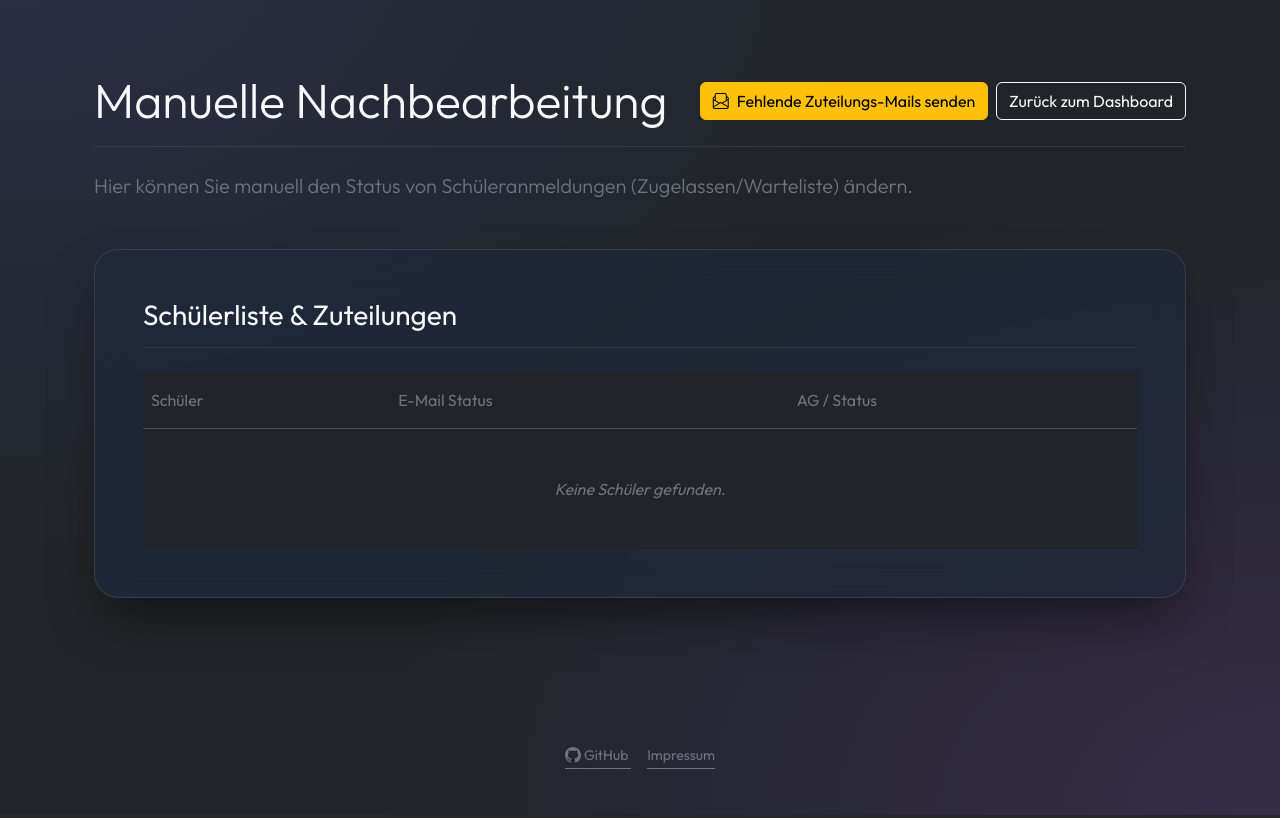
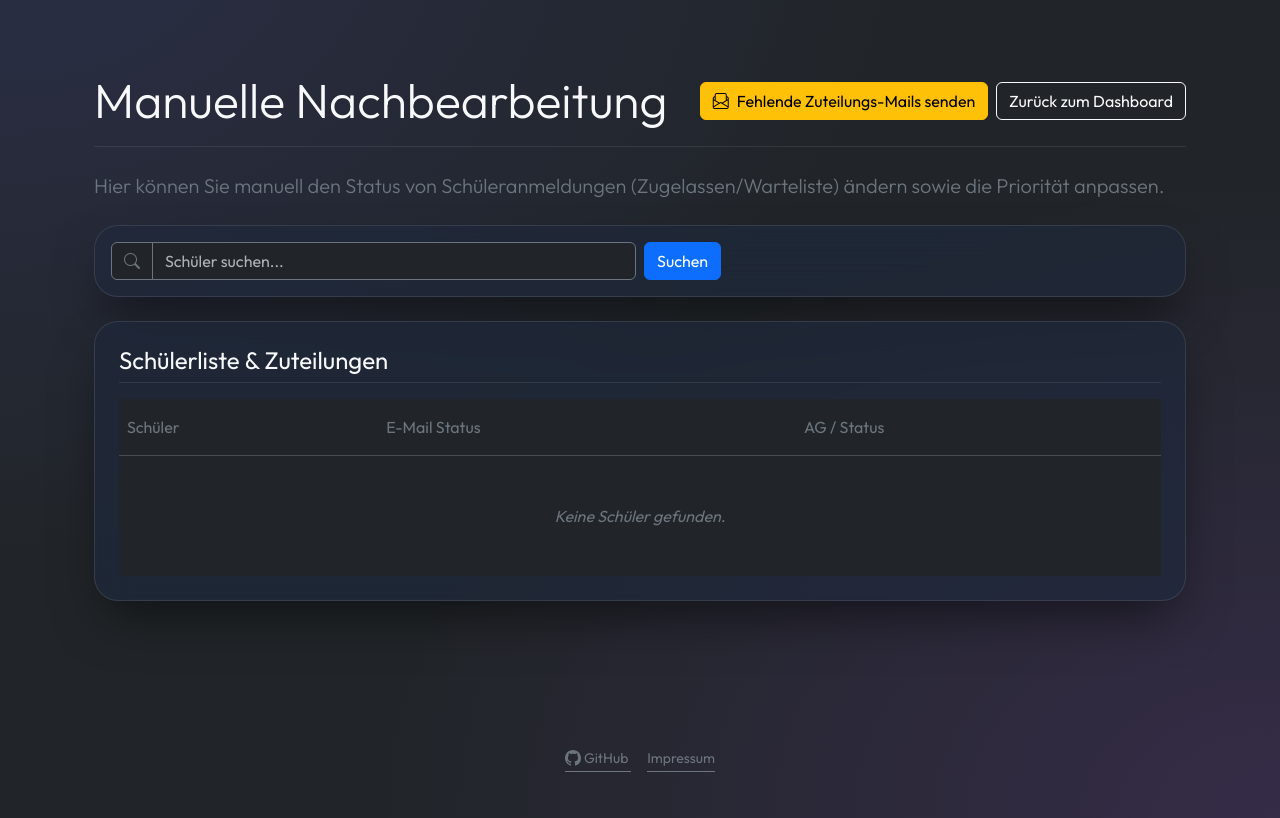
Before and after one commit to ruben-sch/schul-ag-portal-gechingen, a Django app: page /manual-intervention/ in a window 1280 px wide. Shown: the part 83-901 px from the top of the page. Run offline with Django 4.2, Linux system fonts and the light colour scheme; the visitor is signed in with stand-in values (Sample User, id 1).

Commit message:
feat(ui): improve manual intervention view with search and inline priority editing
- Add search bar to filter students by name via GET request
- Introduce inline priority editing for single student registrations
- Update manual_intervention table to improve compactness and visual hierarchy
- Add related unit tests for searching and priority update logic

```diff
--- a/ags/templates/ags/manual_intervention.html
+++ b/ags/templates/ags/manual_intervention.html
@@ -17,12 +17,30 @@
         </div>
     </div>
 
-    <p class="lead text-secondary mb-5">
-        Hier können Sie manuell den Status von Schüleranmeldungen (Zugelassen/Warteliste) ändern.
+    <p class="lead text-secondary mb-4">
+        Hier können Sie manuell den Status von Schüleranmeldungen (Zugelassen/Warteliste) ändern sowie die Priorität anpassen.
     </p>
 
-    <div class="glass-card p-4 p-md-5">
-        <h2 class="h3 text-light mb-4 pb-3 border-bottom border-secondary border-opacity-25">Schülerliste & Zuteilungen
+    <!-- Search Bar -->
+    <div class="glass-card p-3 mb-4">
+        <form method="get" class="row g-2 align-items-center">
+            <div class="col-12 col-md-8 col-lg-6">
+                <div class="input-group">
+                    <span class="input-group-text bg-dark border-secondary text-secondary"><i class="bi bi-search"></i></span>
+                    <input type="text" name="search_query" class="form-control bg-dark text-light border-secondary" placeholder="Schüler suchen..." value="{{ search_query }}">
+                    {% if search_query %}
+                    <a href="{% url 'manual_intervention' %}" class="btn btn-outline-secondary"><i class="bi bi-x-Lg"></i> X</a>
+                    {% endif %}
+                </div>
+            </div>
+            <div class="col-auto">
+                <button type="submit" class="btn btn-primary">Suchen</button>
+            </div>
+        </form>
+    </div>
+
+    <div class="glass-card p-3 p-md-4">
+        <h2 class="h4 text-light mb-3 pb-2 border-bottom border-secondary border-opacity-25">Schülerliste & Zuteilungen
         </h2>
         <div class="table-responsive">
             <table class="table table-dark table-hover table-borderless align-middle mb-0"
@@ -37,11 +55,11 @@
                 <tbody class="border-top-0">
                     {% for student in students %}
                     <tr class="border-bottom border-secondary border-opacity-10 align-top">
-                        <td class="py-4">
-                            <strong class="text-light d-block fs-5 mb-1">{{ student.name }}</strong>
+                        <td class="py-2">
+                            <strong class="text-light d-block fs-6 mb-0">{{ student.name }}</strong>
                             <span class="text-secondary small">Klasse {{ student.klassenstufe }}</span>
                         </td>
-                        <td class="py-4">
+                        <td class="py-2">
                             <div class="d-flex flex-column gap-2" style="min-width: 250px;">
                                 <form method="post" action="{% url 'resend_email' %}" class="m-0">
                                     {% csrf_token %}
@@ -77,32 +95,44 @@
                                 </form>
                             </div>
                         </td>
-                        <td class="py-4">
+                        <td class="py-2">
                             {% for anm in student.anmeldungen.all %}
                             <div
-                                class="bg-dark bg-opacity-50 rounded-3 p-3 mb-3 border border-secondary border-opacity-25 transition-all">
+                                class="bg-dark bg-opacity-50 rounded p-2 mb-1 border border-secondary border-opacity-25 transition-all">
                                 <div
-                                    class="d-flex flex-column flex-md-row justify-content-between align-items-md-center gap-3">
+                                    class="d-flex flex-column flex-md-row justify-content-between align-items-md-center gap-2">
                                     <div class="d-flex align-items-center flex-wrap gap-2 text-light">
-                                        <span class="fw-medium">{{ anm.ag.name }}</span>
+
+                                        <!-- PRIO Form -->
+                                        <form method="post" action="{% url 'manual_intervention' %}{% if search_query %}?search_query={{search_query}}{% endif %}" class="m-0 d-flex align-items-center">
+                                            {% csrf_token %}
+                                            <input type="hidden" name="anmeldung_id" value="{{ anm.id }}">
+                                            <input type="hidden" name="action" value="update_prio">
+                                            <div class="input-group input-group-sm" style="width: 80px;">
+                                                <span class="input-group-text bg-secondary bg-opacity-25 border-secondary text-light px-1" title="Priorität">#</span>
+                                                <input type="number" name="prio" value="{{ anm.prio }}" class="form-control form-control-sm bg-dark text-light border-secondary px-1 text-center" min="1" max="99" onchange="this.form.submit()">
+                                            </div>
+                                        </form>
+
+                                        <span class="fw-medium small">{{ anm.ag.name }}</span>
                                         {% if anm.status == 'ACCEPTED' %}
                                         <span
-                                            class="badge bg-success bg-opacity-25 text-success border border-success border-opacity-50 px-2 py-1 rounded-pill">Zugelassen</span>
+                                            class="badge bg-success bg-opacity-25 text-success border border-success border-opacity-50 px-2 py-1 rounded-pill" style="font-size: 0.7rem;">Zugelassen</span>
                                         {% else %}
                                         <span
-                                            class="badge bg-danger bg-opacity-25 text-danger border border-danger border-opacity-50 px-2 py-1 rounded-pill">Warteliste</span>
+                                            class="badge bg-danger bg-opacity-25 text-danger border border-danger border-opacity-50 px-2 py-1 rounded-pill" style="font-size: 0.7rem;">Warteliste</span>
                                         {% endif %}
                                     </div>
-                                    <form method="post" class="m-0">
+                                    <form method="post" action="{% url 'manual_intervention' %}{% if search_query %}?search_query={{search_query}}{% endif %}" class="m-0">
                                         {% csrf_token %}
                                         <input type="hidden" name="anmeldung_id" value="{{ anm.id }}">
                                         <input type="hidden" name="action" value="toggle_status">
                                         <button type="submit"
-                                            class="btn btn-sm {% if anm.status == 'ACCEPTED' %}btn-outline-warning{% else %}btn-outline-success{% endif %}">
+                                            class="btn btn-sm py-0 px-2 {% if anm.status == 'ACCEPTED' %}btn-outline-warning{% else %}btn-outline-success{% endif %}" style="font-size: 0.8rem;">
                                             {% if anm.status == 'ACCEPTED' %}
-                                            <i class="bi bi-arrow-down-circle me-1"></i>Auf Warteliste setzen
+                                            <i class="bi bi-arrow-down-circle"></i> Warteliste
                                             {% else %}
-                                            <i class="bi bi-check-circle me-1"></i>Zulassen
+                                            <i class="bi bi-check-circle"></i> Zulassen
                                             {% endif %}
                                         </button>
                                     </form>
--- a/ags/views.py
+++ b/ags/views.py
@@ -168,11 +168,22 @@ def manual_intervention(request):
         anm_id = request.POST.get('anmeldung_id')
 
         try:
-            anm = Anmeldung.objects.get(id=anm_id)
-            if action == 'toggle_status':
-                anm.status = Anmeldung.Status.REJECTED if anm.status == Anmeldung.Status.ACCEPTED else Anmeldung.Status.ACCEPTED
-                anm.save()
-                messages.success(request, f"Status für {anm.schueler.name} in {anm.ag.name} geändert.")
+            if action == 'send_all_unsent':
+                from .emails import send_allocation_emails
+                send_allocation_emails(only_unsent=True)
+                messages.success(request, "Alle fehlenden Zuteilungs-Mails wurden (sofern möglich) erfolgreich versendet.")
+            else:
+                anm = Anmeldung.objects.get(id=anm_id)
+                if action == 'toggle_status':
+                    anm.status = Anmeldung.Status.REJECTED if anm.status == Anmeldung.Status.ACCEPTED else Anmeldung.Status.ACCEPTED
+                    anm.save()
+                    messages.success(request, f"Status für {anm.schueler.name} in {anm.ag.name} geändert.")
+                elif action == 'update_prio':
+                    new_prio = request.POST.get('prio')
+                    if new_prio and new_prio.isdigit():
+                        anm.prio = int(new_prio)
+                        anm.save()
+                        messages.success(request, f"Priorität für {anm.schueler.name} in {anm.ag.name} auf {new_prio} aktualisiert.")
         except Anmeldung.DoesNotExist:
             logger.warning(f"Anmeldung mit ID {anm_id} nicht gefunden in manual_intervention.")
             messages.error(request, "Ausgewählte Anmeldung konnte nicht gefunden werden.")
@@ -180,20 +191,25 @@ def manual_intervention(request):
             logger.error(f"Unerwarteter Fehler bei manual_intervention (ID: {anm_id}): {e}", exc_info=True)
             messages.error(request, "Ein unerwarteter Fehler ist aufgetreten.")
 
-        if action == 'send_all_unsent':
-            from .emails import send_allocation_emails
-            send_allocation_emails(only_unsent=True)
-            messages.success(request, "Alle fehlenden Zuteilungs-Mails wurden (sofern möglich) erfolgreich versendet.")
-
-        return redirect('manual_intervention')
+        # Preserve search query on POST redirect if it exists
+        search_query = request.GET.get('search_query', '')
+        url = reverse('manual_intervention')
+        if search_query:
+            url += f"?search_query={search_query}"
+        return redirect(url)
 
     # Data for display
+    search_query = request.GET.get('search_query', '')
     ags = AG.objects.filter(status=AG.Status.APPROVED).prefetch_related('anmeldungen__schueler')
+
     students = SchuelerProfile.objects.prefetch_related('anmeldungen__ag').order_by('name')
+    if search_query:
+        students = students.filter(name__icontains=search_query)
 
     return render(request, 'ags/manual_intervention.html', {
         'ags': ags,
-        'students': students
+        'students': students,
+        'search_query': search_query
     })
 
 @user_passes_test(lambda u: u.is_staff)
```
Also changed, not shown: ags/tests/test_views.py (+40 -0 lines).
